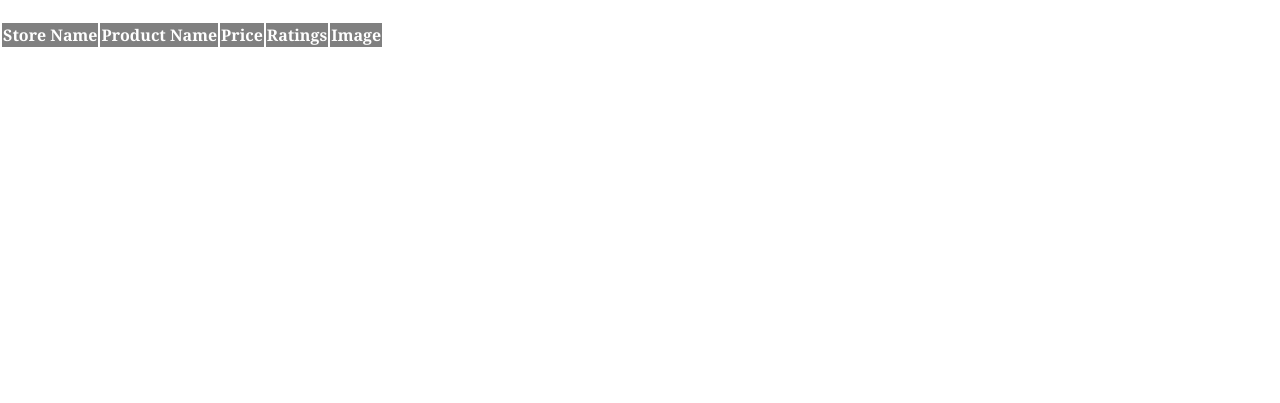
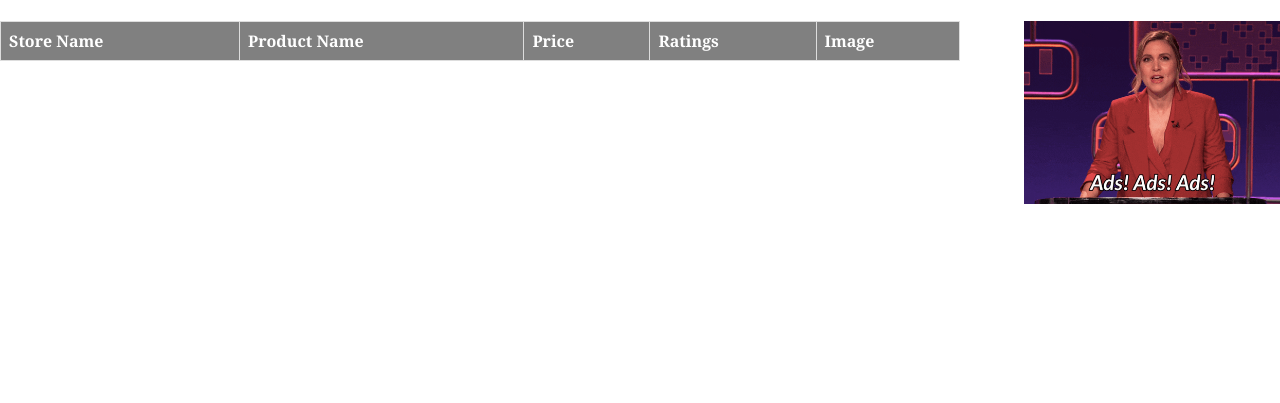
Before and after one commit to soyarna/CostCruiser, a Flask app: template templates/category_template.html in a window 1280 px wide. Shown: the part 63-466 px from the top of the page. Run offline with Flask 3, Linux system fonts and the light colour scheme; the template is opened without the code that fills it, so the values that code supplies are empty; some web fonts are replaced.

Commit message:
adding gifs to category pages

```diff
--- a/static/styles.css
+++ b/static/styles.css
@@ -499,3 +499,38 @@ body {
 .top-button:hover {
     background-color: #f4854f;
 }
+
+.content-container {
+    display: flex;
+    justify-content: space-between;
+    align-items: flex-start;
+    margin-bottom: 20px;
+}
+
+.catborder {
+    width: 75%;
+    border-collapse: collapse;
+    margin-right: 20px;
+    border: 1px solid #ddd;
+}
+
+.catborder th,
+.catborder td {
+    border: 1px solid #ddd;
+    padding: 8px;
+    text-align: left;
+}
+
+.gif-ad {
+    width: 20%;
+    display: flex;
+    justify-content: center;
+    align-items: center;
+
+}
+
+.gif-ad img {
+    width: 100%;
+    max-width: 350px;
+    height: auto;
+}
--- a/templates/category_template.html
+++ b/templates/category_template.html
@@ -20,6 +20,7 @@
     </div>
     <button class="homebutton" onclick="window.location.href='/';">Back to Shore</button>
     <h1 class="cat-h1">{{category}}</h1>
+    <div class="content-container">
         <table class="catborder">
             <tr class="cat">
                 <th>Store Name</th>
@@ -30,6 +31,10 @@
             </tr>
             {{rows}}
         </table>
+        <div class="gif-ad">
+            <img src="static/image/ads.gif" alt="Ad">
+        </div>
+    </div>
     <div class="social-media-icons-category">
         <a href="https://www.linkedin.com/" target="_blank" class="social-icon">
             <i class="fa fa-linkedin"></i>
```
Also changed, not shown: static/image/ads.gif (added). Lines whose indentation alone changed are shown as unchanged.
